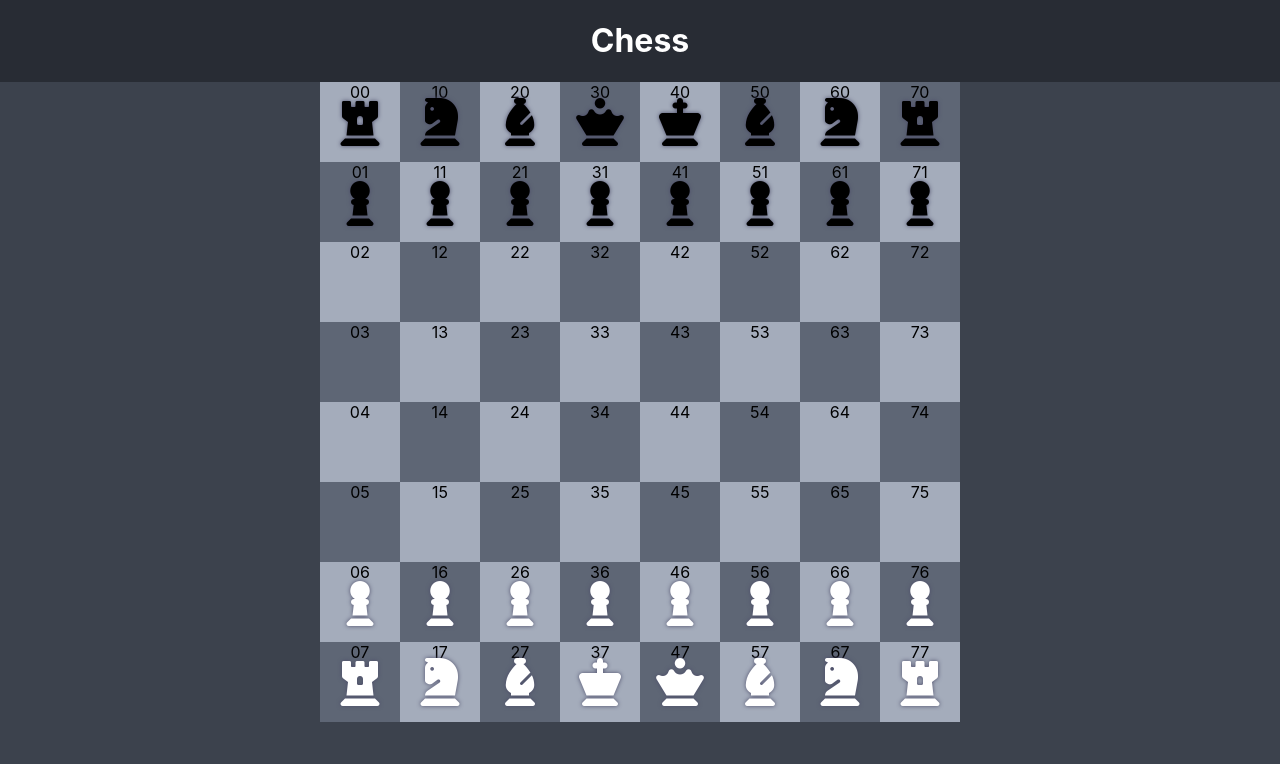
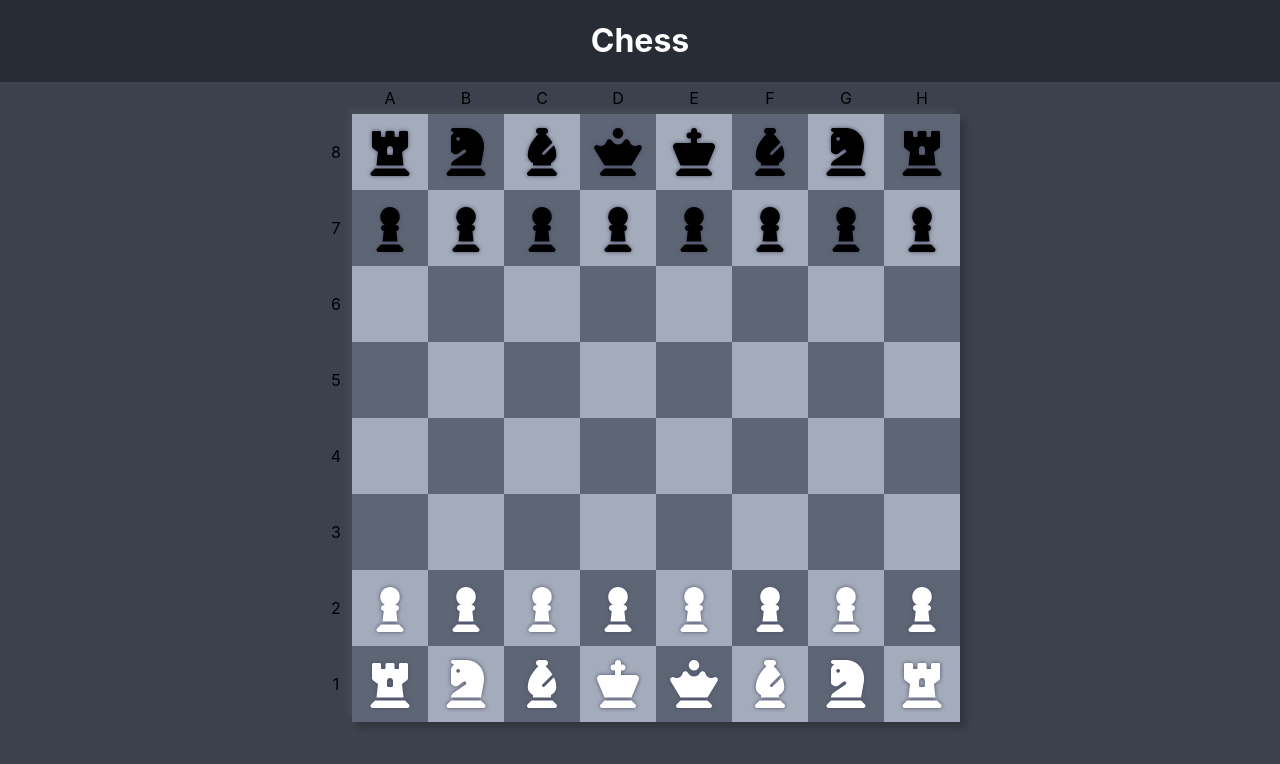
Before and after one commit to Temetias/Chess, a React (Create React App) app in the folder frontend/: page / in a window 1280 px wide. Shown: the top 764 px of the page. Built offline with nearby package versions, Linux system fonts and the light colour scheme.

Commit message:
Add x and y markings

```diff
--- a/frontend/src/App.css
+++ b/frontend/src/App.css
@@ -15,9 +15,11 @@
 
 .Board-wrap {
   position: relative;
-  width: 90vw;
-  max-width: 80vh;
+  width: calc(90vw - 2rem);
+  max-width: calc(80vh - 2rem);
   margin: 0 auto;
+  padding-top: 2rem;
+  padding-left: 2rem;
 }
 
 .Board-wrap::after {
@@ -28,8 +30,10 @@
 
 .Board {
   position: absolute;
-  width: 100%;
-  height: 100%;
+  width: calc(100% - 2rem);
+  height: calc(100% - 2rem);
+  box-shadow: 6px 6px 6px 0px rgba(0, 0, 0, 0.2),
+    -5px -5px 5px 0px rgba(255, 255, 255, 0.04);
 }
 
 .Board-square,
@@ -53,12 +57,41 @@
   align-items: center;
 }
 
+.Board-edge {
+  display: flex;
+  align-items: center;
+  justify-content: center;
+  position: absolute;
+}
+
+.Board-edge--y {
+  left: 0;
+  top: 2rem;
+  bottom: 0;
+  flex-direction: column;
+  width: 2rem;
+}
+
+.Board-edge--x {
+  left: 2rem;
+  right: 0;
+  top: 0;
+  height: 2rem;
+}
+
+.Board-edge-item {
+  flex: 1;
+  display: flex;
+  align-items: center;
+  justify-content: center;
+}
+
 .Board-piece i {
   text-shadow: 0px 0px 4px #4c4c69;
 }
 
 .Board-piece.active i {
-  text-shadow: 0px 0px 4px red;
+  text-shadow: 0px 0px 4px limegreen;
 }
 
 .black-piece {
--- a/frontend/src/App.tsx
+++ b/frontend/src/App.tsx
@@ -8,11 +8,7 @@ import {
   boardPositionToId,
   Piece,
   INITIAL_GAME_STATE,
-  Move,
-  PIECE_MOVE_CHECKS,
-  PieceData,
   moveIsAllowed,
-  getAllowedMoves,
 } from "./game";
 
 const BOARD_POSITIONS = flatten(
@@ -65,10 +61,17 @@ const BoardSquare: React.FC<{
     }`}
     onClick={() => onClick(boardPosition)}
     style={boardPositionToCssPosition(boardPosition)}
-  >
-    {boardPositionToId(boardPosition)}
-  </div>
+  ></div>
 );
+
+const X_MARKINGS = ["x", ["A", "B", "C", "D", "E", "F", "G", "H"]] as [
+  string,
+  string[]
+];
+const Y_MARKINGS = ["y", ["8", "7", "6", "5", "4", "3", "2", "1"]] as [
+  string,
+  string[]
+];
 
 const Board: React.FC = () => {
   const [activePiece, setActivePiece] = useState<string | null>(null);
@@ -77,6 +80,15 @@ const Board: React.FC = () => {
   );
   return (
     <div className="Board-wrap">
+      {[X_MARKINGS, Y_MARKINGS].map(([axis, marks]) => (
+        <div className={`Board-edge Board-edge--${axis}`} key={axis}>
+          {marks.map((mark) => (
+            <div className="Board-edge-item" key={mark}>
+              {mark}
+            </div>
+          ))}
+        </div>
+      ))}
       <div className="Board">
         {BOARD_POSITIONS.map((boardPosition) => (
           <BoardSquare
```
Also changed, not shown: 1 other file (tests, documents, lock files or other folders).
